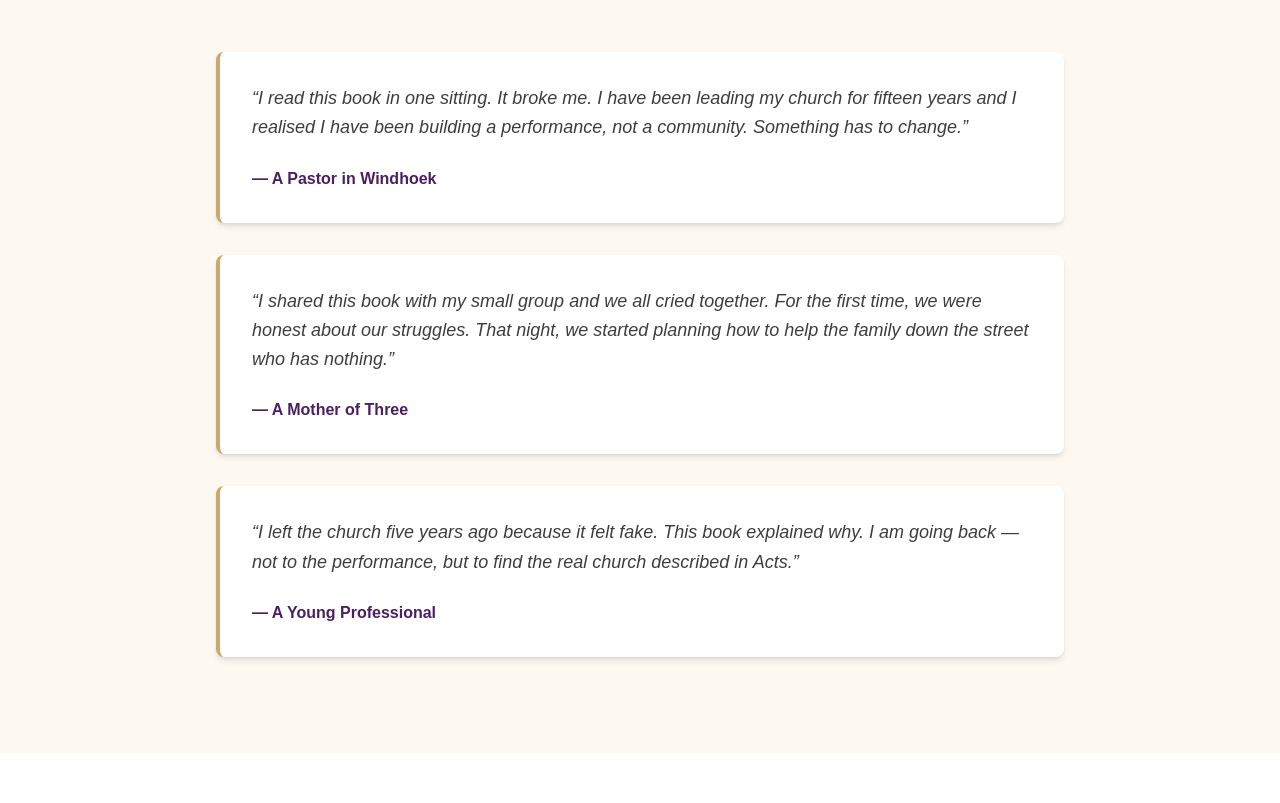
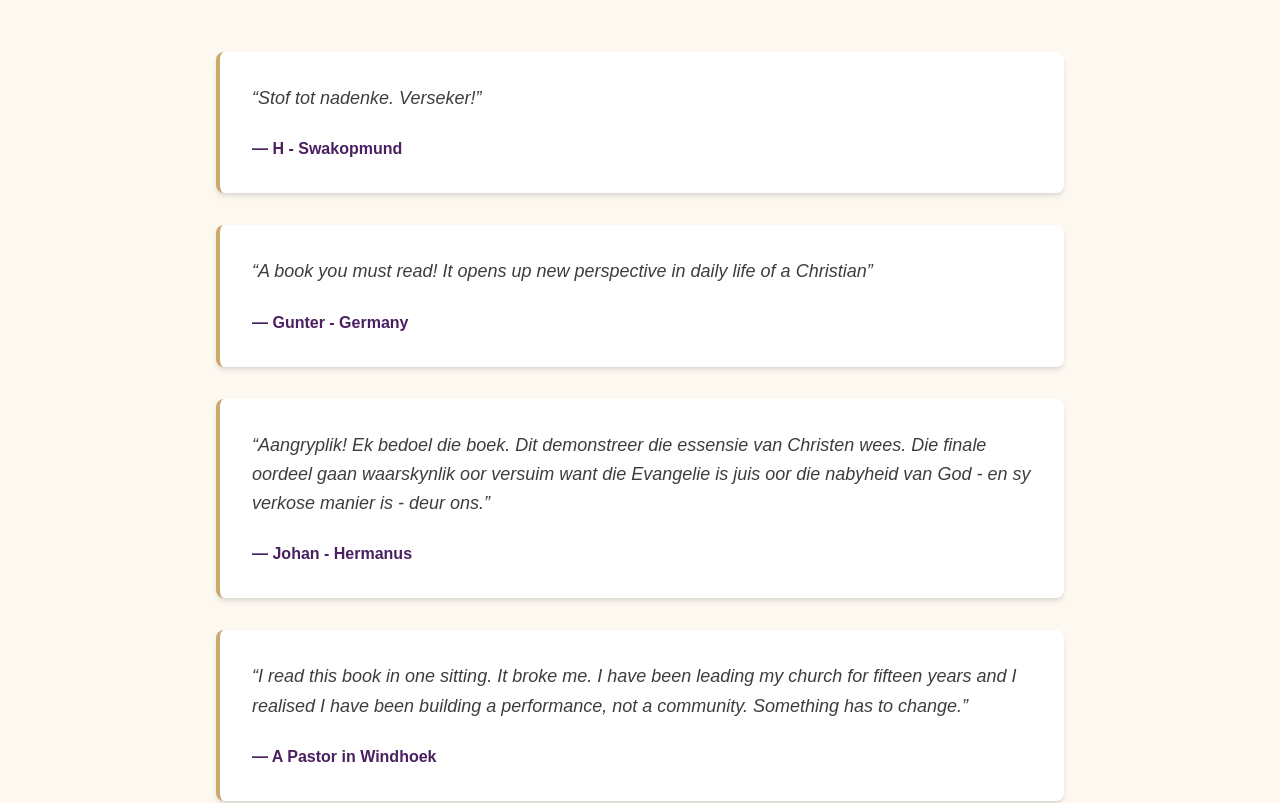
Before and after one commit to Ignitraai/ezekiel22v30, a Next.js app: page /testimonies in a window 1280 px wide. Shown: the part 400-1203 px from the top of the page. Built offline with nearby package versions, Linux system fonts and the light colour scheme; a web font is replaced by a local one.

Commit message:
Add 3 new testimonies: H, Gunter, Johan

```diff
--- a/src/app/testimonies/page.tsx
+++ b/src/app/testimonies/page.tsx
@@ -4,6 +4,18 @@ import { useState } from "react";
 import Link from "next/link";
 
 const testimonies = [
+  {
+    name: "H - Swakopmund",
+    text: "Stof tot nadenke.\nVerseker!",
+  },
+  {
+    name: "Gunter - Germany",
+    text: "A book you must read! It opens up new perspective in daily life of a Christian",
+  },
+  {
+    name: "Johan - Hermanus",
+    text: "Aangryplik! Ek bedoel die boek. Dit demonstreer die essensie van Christen wees. Die finale oordeel gaan waarskynlik oor versuim want die Evangelie is juis oor die nabyheid van God - en sy verkose manier is - deur ons.",
+  },
   {
     name: "A Pastor in Windhoek",
     text: "I read this book in one sitting. It broke me. I have been leading my church for fifteen years and I realised I have been building a performance, not a community. Something has to change.",
```
